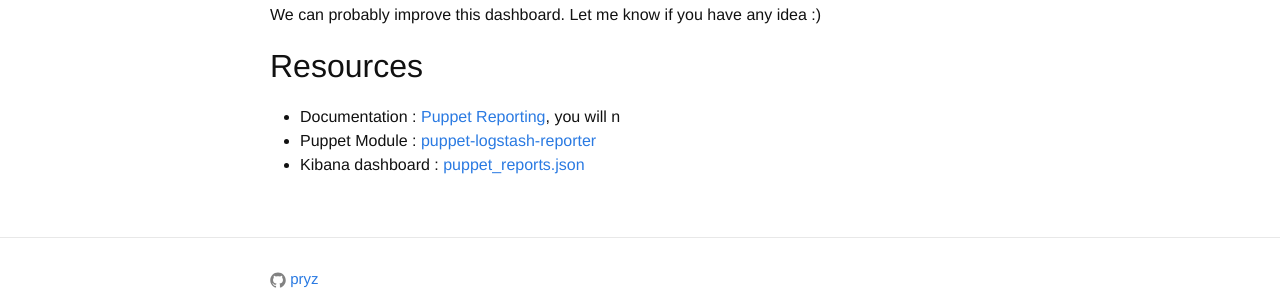
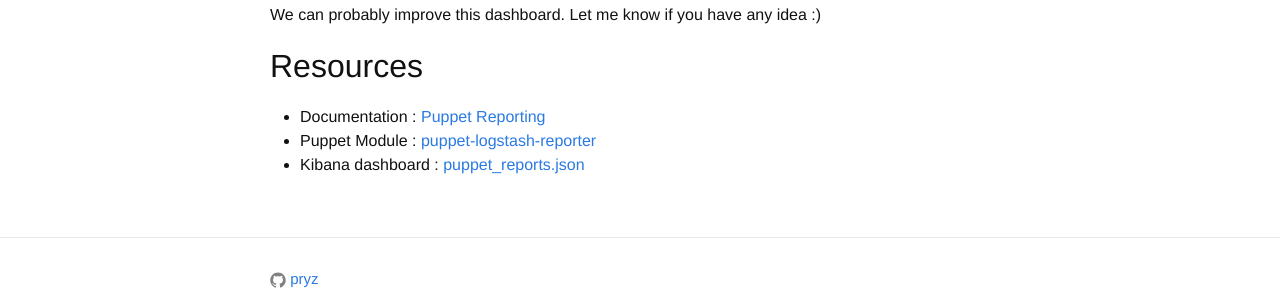
Before and after one commit to Pryz/pryz.github.io, a Jekyll site: the page built from _posts/2015-07-01-puppet-dashboard-with-logstash.md, in a window 1280 px wide. Shown: the part 1122-1416 px from the top of the page. Built offline with Jekyll 4.4.1, drawn with Linux system fonts in a browser that asks for light colours.

Commit message:
Fix typo

```diff
--- a/_posts/2015-07-01-puppet-dashboard-with-logstash.md
+++ b/_posts/2015-07-01-puppet-dashboard-with-logstash.md
@@ -29,6 +29,6 @@ We can probably improve this dashboard. Let me know if you have any idea :)
 
 ## Resources
 
-* Documentation : [Puppet Reporting](https://docs.puppetlabs.com/guides/reporting.html), you will n
+* Documentation : [Puppet Reporting](https://docs.puppetlabs.com/guides/reporting.html)
 * Puppet Module : [puppet-logstash-reporter](https://github.com/elastic/puppet-logstash-reporter)
 * Kibana dashboard : [puppet_reports.json](https://gist.github.com/Pryz/aa6f78fa4c09e5356208)
```
